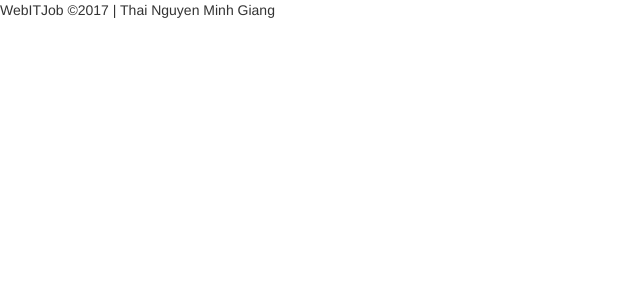
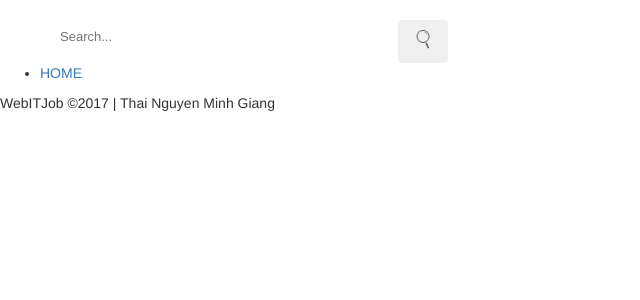
Before and after one commit to giangtnm/WebITJob, a PHP site: page / in a window 1280 px wide. Shown: the top 300 px of the page, without its empty margins (0-640 px from the left). Run offline with PHP 8.4, Linux system fonts and the light colour scheme.

Commit message:
add icon-search

```diff
--- a/header.php
+++ b/header.php
@@ -17,7 +17,7 @@
                     <ul class="sf-menu">
                         <form action="search.php" method="post" enctype="multipart/form-data" id="search">
                             <input class="input" name="searchtext" type="text" placeholder="Search...">
-                            <button class="btn" name="search"><i class="glyphicon-search"></i></button>
+                            <button class="btn" name="search"><i class="icon-search"></i></button>
                         </form>
                         <li class="current">
                             <a href="index.php">HOME</a>
--- a/index.php
+++ b/index.php
@@ -20,6 +20,7 @@
     <div id="content">
         <?php
             include("config.php");
+            include("header.php");
         ?>
     </div>
     <?php
--- a/style.css
+++ b/style.css
@@ -15,3 +15,11 @@
     float: none !important;
     clear: both;
 }
+
+.icon-search{
+    background-image: url(images/icon_search.png);
+    width: 24px;
+    height: 24px;
+    display: inline-block;
+    background-size: 100% auto;
+}
```
Also changed, not shown: images/icon_search.png (added).
